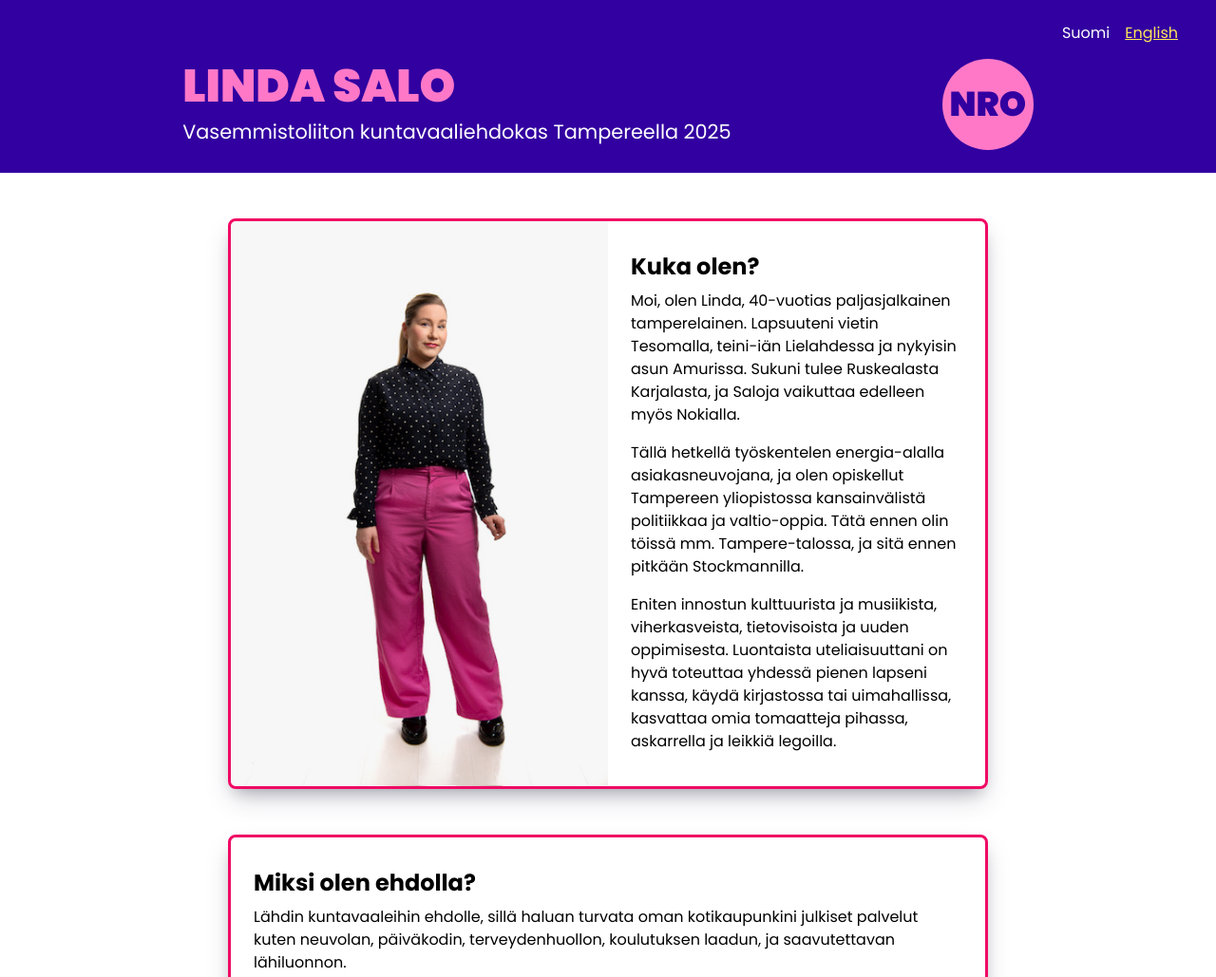
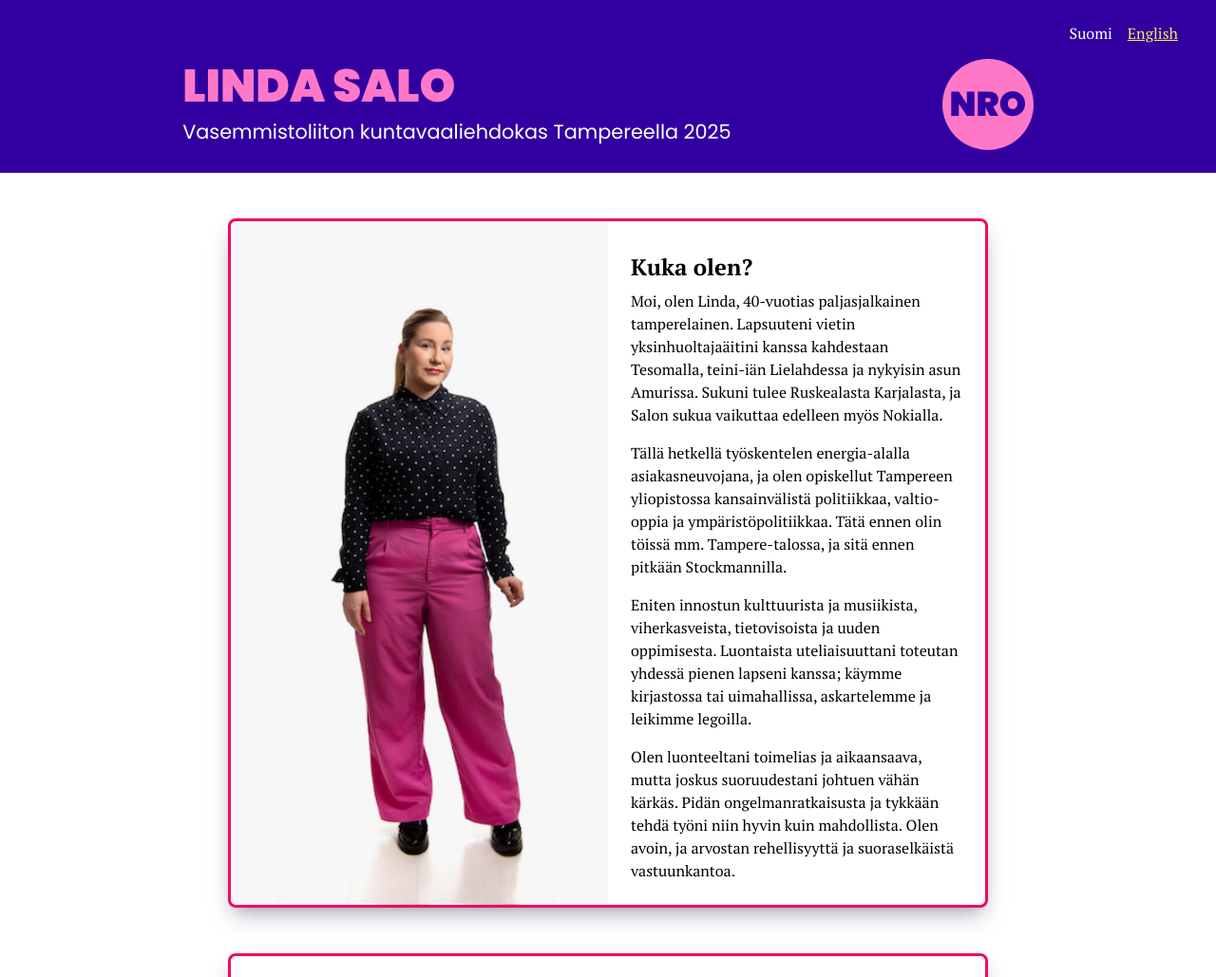
Before and after one commit to soikelo/campaign-page-linda, a plain HTML site: page index.html in a window 1280 px wide. Shown: the top 1029 px of the page at 95% size. Drawn offline with Linux system fonts and the light colour scheme.

Commit message:
Add updated files via upload

```diff
--- a/index.html
+++ b/index.html
@@ -1,15 +1,18 @@
 <html lang="en">
 
 <head>
-    <meta charset="utf-8"/>
+    <meta charset="utf-8" />
+    <meta name="description"
+        content="Olen Linda Salo ja olen Vasemmistoliiton kuntavaaliehdokas Tampereella 2025. Tärkeimpinä teemoinani ovat toivo, sivistys ja rohkeus.">
+    <meta name="keywords" content="Vasemmistoliitto, kuntavaalit, kuntavaaliehdokas">
+    <link rel="icon" href="icon.svg" type="image/svg+xml">
     <title>Linda Salo</title>
     <meta name="viewport" content="width=device-width, initial-scale=1" />
     <link rel="stylesheet" href="style.css" />
     <link rel="preconnect" href="https://fonts.googleapis.com">
-    <link rel="preconnect" href="https://fonts.gstatic.com" crossorigin>
-    <link
-        href="https://fonts.googleapis.com/css2?family=Poppins:ital,wght@0,100;0,200;0,300;0,400;0,500;0,600;0,700;0,800;0,900;1,100;1,200;1,300;1,400;1,500;1,600;1,700;1,800;1,900&display=swap"
-        rel="stylesheet">
+<link rel="preconnect" href="https://fonts.gstatic.com" crossorigin>
+<link href="https://fonts.googleapis.com/css2?family=PT+Serif:ital,wght@0,400;0,700;1,400;1,700&family=Poppins:ital,wght@0,100;0,200;0,300;0,400;0,500;0,600;0,700;0,800;0,900;1,100;1,200;1,300;1,400;1,500;1,600;1,700;1,800;1,900&display=swap" rel="stylesheet">
+
 </head>
 
 <body>
@@ -31,11 +34,11 @@
     <main class="wrapper">
         <div class="mobile-container">
             <img class="image-mobile" src="images/LindaSalo-vaalikuva2.jpeg"
-                alt="vaalea nainen mustassa paidassa istuu ja hymyilee kameralle" />
+                alt="a woman with blond hair and black shirt is sitting and smiling" />
         </div>
         <div class="container">
             <img class="image-standing" src="images/LindaSalo-vaalikuva1.jpeg"
-                alt="pinkkihousuinen vaalea nainen seisoo ja hymyilee kameralle" />
+                alt="a woman with blond hair, pink trousers and black shirt is standing and smiling" />
             <div class="introduction" data-i18n="introduction">
             </div>
         </div>
@@ -48,7 +51,7 @@
                 <p class="slogan" data-i18n="slogan"></p>
             </div>
             <img class="image-sitting" src="images/LindaSalo-vaalikuva2.jpeg"
-                alt="vaalea nainen mustassa paidassa istuu ja hymyilee kameralle" />
+                alt="a woman with blond hair and black shirt is sitting and smiling" />
         </div>
         <div class="container">
             <div class="values1" data-i18n="values1">
@@ -71,9 +74,9 @@
     <footer>
         <div class="social-media-links">
             <a href="https://vasemmisto.fi/" target="_blank"> <img class="logo-vasemmistoliitto"
-                    src="images/logo_vasemmisto_CMYK_gradient.png" alt="valkoinen vasemmistoliiton logo"></a>
+                    src="images/logo_vasemmisto_CMYK_gradient.png" alt="Left Alliance logo"></a>
+            <a href="https://www.facebook.com/share/15xLGW7sPz/?mibextid=wwXIfr" target="_blank">Facebook</a>
             <a href="https://www.instagram.com/lindansalo?igsh=aGhmcGU2eTRyaXJ2" target="_blank">Instagram</a>
-            <a href="https://www.facebook.com/share/15xLGW7sPz/?mibextid=wwXIfr" target="_blank">Facebook</a>
             <a href="https://www.linkedin.com/in/linda-salo-b00b11230/" target="_blank">LinkedIn</a>
         </div>
 
--- a/script.js
+++ b/script.js
@@ -5,78 +5,35 @@ const translations = {
             <p>Vasemmistoliiton kuntavaaliehdokas Tampereella 2025</p>`,
         introduction: `
          <h2>Kuka olen?</h2>
-                <p>Moi, olen Linda, 40-vuotias paljasjalkainen tamperelainen. Lapsuuteni vietin Tesomalla, teini-iän
-                    Lielahdessa ja nykyisin asun Amurissa. Sukuni tulee Ruskealasta Karjalasta, ja Saloja vaikuttaa
-                    edelleen myös Nokialla.</p>
-                <p>Tällä hetkellä työskentelen energia-alalla asiakasneuvojana, ja olen opiskellut Tampereen
-                    yliopistossa kansainvälistä politiikkaa ja valtio-oppia. Tätä ennen olin töissä mm. Tampere-talossa,
-                    ja sitä ennen pitkään Stockmannilla.</p>
-                <p>Eniten innostun kulttuurista ja musiikista, viherkasveista, tietovisoista ja uuden oppimisesta.
-                    Luontaista uteliaisuuttani on hyvä toteuttaa yhdessä pienen lapseni kanssa, käydä kirjastossa tai
-                    uimahallissa, kasvattaa omia tomaatteja pihassa, askarrella ja leikkiä legoilla.</p>`,
+                <p>Moi, olen Linda, 40-vuotias paljasjalkainen tamperelainen. Lapsuuteni vietin yksinhuoltajaäitini kanssa kahdestaan Tesomalla, teini-iän Lielahdessa ja nykyisin asun Amurissa. Sukuni tulee Ruskealasta Karjalasta, ja Salon sukua vaikuttaa edelleen myös Nokialla.
+                <p>Tällä hetkellä työskentelen energia-alalla asiakasneuvojana, ja olen opiskellut Tampereen yliopistossa kansainvälistä politiikkaa, valtio-oppia ja ympäristöpolitiikkaa. Tätä ennen olin töissä mm. Tampere-talossa, ja sitä ennen pitkään Stockmannilla.</p>
+                <p>Eniten innostun kulttuurista ja musiikista, viherkasveista, tietovisoista ja uuden oppimisesta. Luontaista uteliaisuuttani toteutan yhdessä pienen lapseni kanssa; käymme kirjastossa tai uimahallissa, askartelemme ja leikimme legoilla.</p>
+                <p>Olen luonteeltani toimelias ja aikaansaava, mutta joskus suoruudestani johtuen vähän kärkäs. Pidän ongelmanratkaisusta ja tykkään tehdä työni niin hyvin kuin mahdollista. Olen avoin, ja arvostan rehellisyyttä ja suoraselkäistä vastuunkantoa.</p>`,
         justification:
             `<h2>Miksi olen ehdolla?</h2>
-                <p>Lähdin kuntavaaleihin ehdolle, sillä haluan turvata oman kotikaupunkini julkiset palvelut kuten
-                    neuvolan, päiväkodin, terveydenhuollon, koulutuksen laadun, ja saavutettavan lähiluonnon.</p>
-                <p>Eniten suututtaa epäoikeudenmukaisuus ja epäreiluus. Minulle on maksettu vuosien ajan liian pientä
-                    palkkaa (sain sen onneksi takautuvasti), olen ollut 0h-sopimuksella töissä useamman vuoden ja
-                    taloudellinen toimeentuloni on ollut hyvin epävarmaa varsinkin opiskeluaikoina. Palkalla tai
-                    eläkkeellä pitäisi voida elää. On kuitenkin elämäntilanteita, joissa meistä jokainen saattaa tarvita
-                    vaikkapa asumis- tai toimeentulotukea.</p>
-                <p>On aivan käsittämätöntä, että yhteisesti maksetuilla veroilla ei muka saa hyvää terveydenhuoltoa ja
-                    hoitoa silloin kun tarvitsee, että lapset joutuvat opiskelemaan homekouluissa aivan liian suurissa
-                    ryhmissä, perheet jonottavat ruokajonoissa ja asunnottomuus vain kasvaa. Näihin kaikkiin on
-                    mahdollista puuttua ja ennaltaehkäistä ongelmia, jos vain on poliittista tahtoa.</p>`,
+                <p>Lähdin kuntavaaleihin ehdolle, sillä haluan ensisijaisesti turvata oman kotikaupunkini julkiset palvelut kuten neuvolan, päiväkodin, terveydenhuollon, koulutuksen laadun ja saavutettavan lähiluonnon.</p>
+                <p>Olen turhautunut, kun tasa-arvo ei toteudu, sillä kaikilla meistä ei ole varaa yksityiseen vakuutukseen tai työterveyttä, jonka puoleen kääntyä. Vanhuksilta viedään kasvokkain tapahtuva päivätoiminta ja lapsilta leikataan aamu- ja iltapäiväkerhot. Harmittaa kun talviauraus tehdään aina autoilijoiden ehdolla, eikä pyörätuolilla, rollaattorilla tai vaunuilla pääse lumivallien vuoksi suojateiden yli. Parkkipaikkoja voisi käyttää uusille asuintaloille, tai lisätä luonnon monimuotoisuutta.</p>
+                <p>On aivan käsittämätöntä, että yhteisesti maksetuilla veroilla ei saa hyvää terveydenhuoltoa ja hoitoa silloin kun tarvitsee, että lapset joutuvat opiskelemaan homekouluissa aivan liian suurissa ryhmissä, perheet jonottavat ruokajonoissa ja asunnottomuus vain kasvaa. Näihin kaikkiin on mahdollista puuttua ja ennaltaehkäistä ongelmia, jos vain on poliittista tahtoa.</p>
+                <p>Palkalla tai eläkkeellä pitäisi voida Suomessa elää. On kuitenkin elämäntilanteita, joissa meistä jokainen saattaa tarvita vaikkapa asumis- tai toimeentulotukea. On täysin väärin, että työttömyydestä rankaistaan, ja leikataan niiltä, joilla on jo valmiiksi vähiten.</p>
+                <p>Olen huolissani yhteiskuntarauhasta ja erityisesti nuorten osallistumisesta demokratiaan. Se ei ole kenenkään etu, jos ihmiset luovuttavat tai vaipuvat epätoivoon. Verovarojamme tulee kohdentaa terveydenhuoltoon, pedagogisesti laadukkaaseen varhaiskasvatukseen, kirjastoihin, kulttuuritarjontaan ja harrastusmahdollisuuksiin eli julkisiin palveluihin, jotka ovat suomalaisen yhteiskunnan kivijalka.</p>`,
         slogan:
-            `ARVONI OVAT TOIVO, SIVISTYS JA ROHKEUS`,
+            `ARVONI OVAT TOIVO, ROHKEUS JA SIVISTYS`,
         values1: `<h2>Toivo</h2>
-
-                <p>Vaikka sota, vallanhimo ja fasismi vyöryvät joka tuutista päälle, minkä seurauksena tekisi mieli
-                    vetää peitto korviin ja piiloutua, niin hämmennyksen ja lamaannuksen sijaan nyt jos koskaan pitää
-                    yrittää toimia.</p>
-                <p>Viisivuotiaani mielestä nukkuminen öisin on turhaa, koska jokainen uusi päivä on niin ihmeellinen ja
-                    innostava. Muistan kaukaisesti tuon tunteen ja toivoisin, että voisimme kaikki ennemmin odottaa
-                    päivän seikkailuja ja mahdollisuuksia avoimin ja turvallisin mielin kuin pelätä, mitä hirveää tänään
-                    tapahtuu.</p>
-                <p>Toivo on voimavara, jonka avulla uskaltaa unelmoida ja kuvitella parempaa tulevaisuutta. Olen ainakin
-                    sen verran velkaa jälkikasvulleni, että yritän esimerkin avulla osoittaa keinoja vaikuttaa,
-                    edustuksellisen demokratian rinnalla toki muillakin tavoin.</p>
-                <p>Haluan, etteivät lapset ja nuoret menetä kipinäänsä vaan kokevat, että heillä on väliä, että heitä
-                    kuunnellaan ja että maailma kuuluu heille. Että osaamme hoitaa yhteiskunnallisia asioita yhdessä.
-                    Että meillä on tulevaisuus, ja että raha ei ole kaiken mittari.</p>`,
-        values2: `<h2>Sivistys</h2>
-
-                <p>Sivistys on enemmän kuin koulutusta. Se on huolenpitoa niistä, jotka eivät välttämättä osaa tai pysty
-                    pitämään huolta itsestään. Lapset, vanhukset, vammaiset, vähemmistöt – sivistys on sitä, että
-                    pidämme heikommassa asemassa olevien puolia ja osoitamme tukea niille, jotka sitä tarvitsevat.</p>
-                <p>Koskaan ei tiedä, jääkö itse työttömäksi, invalidisoituuko tai joutuuko laitokseen, joten empatiakyky
-                    ja solidaarisuus ovat vastavuoroisen tärkeitä. Se, että kannustamme toisiamme ja saamme apua
-                    läheisille.</p>
-                <p>Omia verovarojani pitäisi näin ollen kohdentaa nimenomaan laadukkaaseen varhaiskasvatukseen,
-                    kirjastoihin, kulttuuriin, opetukseen, terveydenhuoltoon ja kaikkiin niihin julkisiin palveluihin,
-                    jotka ovat suomalaisen yhteiskunnan kivijalka.</p>
-                <p>Toivon, että olemme jatkossakin kiinnostava ja laadukasta elämää tarjoava kaupunki ja kunta.
-                    Tampereesta tekee omaleimaisen se, että täällä voi mennä oopperasta punkkikeikalle ja korispelistä
-                    yleiseen saunaan.</p>
-                <p>Haluan, että meillä on jatkossakin turvallinen ja kaikille saavutettava kunta, jossa voi elää hyvää
-                    elämää ilman pelkoa. Näin ollen esimerkiksi turvakotipaikkojen määrää pitää lisätä ja kunnan tulee
-                    tarjota matalan kynnyksen palveluita lähisuhdeväkivaltaa kokeneille, sekä keskittyä
-                    ennaltaehkäisevään työhön väkivaltaan puuttumiseksi.</p>`,
-        values3: `<h2>Rohkeus</h2>
-                <p>Tämän hetken ilmapiiri tuntuu olevan epävarma ja jopa taantumuksellinen. Rohkeudella ja
-                    päättäväisyydellä tehdään meitä kaikkia kuntalaisia koskettavia elämänlaatuun vaikuttavia hyviä
-                    päätöksiä. Näitä ovat esimerkiksi esteettömyyden ja ympäristön aiheuttaman aistiärsykekuormituksen
-                    huomioiminen kaupunkisuunnittelussa, feministinen auraus talvikunnossapidossa (kevyt liikenne ja
-                    pyörätiet) sekä gynekologiset palvelut terveysasemille, ja maksuton ehkäisy alle 25-vuotiaille.</p>
-                <p>Kaipaan uskaltamista ja raikkaita uusia ideoita kaupunkikuvaan, kuten vaikkapa kokonaan uutta
-                    siirtolapuutarha-aluetta tai viljelypalstoja halukkaille, japanilaista puutarhaa, talvipuutarhaa tai
-                    kirsikkapuistoa. Lasten leikkipuistoissa tulisi olla kaikissa varjoa tuovia puita, ja huoltaminen
-                    ajan tasalla. Onkiniemeen mahtuisi aivan varmasti uusi kansankypylä, ja lajikirjosta voidaan
-                    huolehtia mm. bussipysäkkien turvekatoilla ja hulevesistä kosteikoilla.</p>
-                <p>Haluan, että kulttuurintekijöillä ja taiteilijoilla on tilaa olla luovia, että lapset ja nuoret
-                    saavat harrastaa perheen tulotasosta riippumatta ja että asunnottomuutta ja ruokajonojen pituutta
-                    yritetään hillitä. Ja aika on jo omalle muistomerkille, kadulle tai aukiolle edesmenneelle
-                    pioneeriartistille Kikalle! </p>`,
+                <p>Viisivuotiaan lapseni mielestä nukkuminen öisin on turhaa, koska jokainen uusi päivä on niin ihmeellinen ja innostava. Muistan tuon tunteen ja toivoisin, että voisimme kaikki ennemmin odottaa päivän seikkailuja avoimin ja turvallisin mielin kuin pelätä, mitähän hirveää tänään tapahtuu.</p>
+                <p>Uutisista luemme, kuinka sota, vallanhimo ja fasismi vyöryvät päälle, joten tekee mieli vetää peitto korviin ja piiloutua. Toivo on kuitenkin se voimavara, jonka avulla uskaltaa unelmoida ja kuvitella parempaa tulevaisuutta. Olen ainakin sen velkaa jälkikasvulleni ja tuleville sukupolville, että teen voitavani vaikuttaakseni yhteiskuntaan.</p>
+                <p>Haluan, etteivät lapset ja nuoret menetä kipinäänsä vaan kokevat, että heillä on väliä, että heitä kuunnellaan ja että maailma kuuluu heille. Että me osaamme hoitaa yhteiskunnallisia asioita yhdessä. Että meillä kaikilla on tulevaisuus, jossa raha ei ole kaiken mittari. Unelmointi ja idealistiset ideat eivät ole pelkkää haihattelua vaan vaihtoehto, jos me työskentelemme tavoitteiden saavuttamisen eteen realistisesti.</p>
+                <p>Lamaantumisen sijaan nyt jos koskaan on aika toimia, ja siksi olen ehdolla.</p>`,
+        values2: `<h2>Rohkeus</h2>
+                <p>Rohkeudella ja päättäväisyydellä tehdään kaikkien kaupunkilaisten elämänlaatuun vaikuttavia hyviä päätöksiä. Näitä ovat esimerkiksi esteettömyyden ja ympäristön aiheuttaman aistiärsykekuormituksen huomioiminen kaupunkisuunnittelussa, toimiva talvikunnossapito myös kevyelle liikenteelle, gynekologiset palvelut terveysasemille sekä maksuton ehkäisy alle 25-vuotiaille.</p>
+                <p>Kaipaan uskaltamista ja raikkaita uusia ideoita kaupunkikuvaan, kuten vaikkapa kokonaan uutta maltillisissa hinnoissa olevaa siirtolapuutarha-aluetta, esteettömiä viljelypalstoja tai uutta kansankylpylää. Kaikissa leikkipuistoissa tulisi olla varjoa tuovia puita. Lajikirjosta voidaan huolehtia mm. bussipysäkkien turvekatoilla ja pörriäisniityillä, ja kaupungin tulvavesiä voidaan hillitä asianmukaisesti rakennetuilla hulevesikosteikoilla.</p>
+                <p>Haluan, että kulttuurintekijöillä ja taiteilijoilla on edullisia työtiloja olla luovia ja että lapset ja nuoret saavat harrastaa perheen tulotasosta riippumatta. Manserock-cityssä on jo aika suunnittelukilpailulle edesmenneen pioneeriartistin Kikan muistomerkistä!</p>
+                <p>Tampere on kehittynyt valtavasti siitä, kun itse olin lapsi ja odotin kahdesti tunnissa menevää bussia viemään minut musiikkiluokalle Tesomalta Pispalaan. Nyt meillä on joukkoliikenteessä laajentuva ratikka ja lähijuna. Julkinen liikenne on paitsi ekologinen ja vapauttaa kaupunkitilaa muuhun käyttöön, hillitsee se myös pienhiukkaspäästöjä ja näin ollen parantaa ilmanlaatua.</p>
+                <p>Toivon että olemme kiinnostava ja laadukasta elämää tarjoava kaupunki kaikille, ei vain varakkaille ihmisille. Tampereesta tekee omaleimaisen se, että täällä voi mennä oopperasta punkkikeikalle tai koripallopelistä mustikkametsään. Meistä jokaisen tulisi saada elää omannäköistä elämää ja huoletonta arkea. Tämä onnistuu, kun pidämme toistemme puolia ja mietimme ylisukupolvisesti tulevaisuuteen kurkottaen.</p>`,
+        values3: `<h2>Sivistys</h2>
+                <p>Sivistys on enemmän kuin koulutusta. Se on huolenpitoa niistä, jotka eivät välttämättä osaa tai pysty pitämään huolta itsestään. Lapset, vanhukset, vammaiset, vähemmistöt – sivistys on sitä, että pidämme heikommassa asemassa olevien puolia ja osoitamme tukea niille, jotka sitä tarvitsevat.</p>
+                <p>Verovaroja pitäisi kohdentaa laadukkaaseen varhaiskasvatukseen, kirjastoihin, kulttuuriin, opetukseen, terveydenhuoltoon ja kaikkiin niihin julkisiin palveluihin, jotka ovat suomalaisen yhteiskunnan kivijalka. Koskaan ei tiedä, jääkö itse työttömäksi, kohtaako terveyshuolia, invalidisoituuko tai joutuuko laitokseen, joten empatiakyky ja solidaarisuus ovat vastavuoroisen tärkeitä.</p>
+                <p>Haluan, että meillä on jatkossakin turvallinen ja kaikille saavutettava kaupunki, jossa voi elää hyvää elämää ilman pelkoa. Näin ollen esimerkiksi turvakotipaikkojen määrää pitää lisätä, lähisuhdeväkivaltaa kokeneille tulee tarjota matalan kynnyksen palveluita ja väkivaltaan puuttumiseksi tulee keskittyä ennaltaehkäisevään työhön.</p>
+                <p>Epätoivo ajaa ihmiset epätoivoisiin tekoihin, joten yhteiskuntarauhankin vuoksi on puututtava lapsiperheköyhyyteen ja nuorten mielenterveysongelmiin, rahoitettava ennaltaehkäisevää päihdetyötä ja mahdollistettava riittävä toimeentulo yhdenvertaisesti.</p>`,
         contact: `<h2>Ota yhteyttä</h2>
                 <p>Haluatko vaikuttaa jollakin tavalla konkreettisesti?</p>
                 <p>Nyt on tilaisuutesi auttaa ja lahjoittaa kuntavaalikampanjaani, ihan pienkin summa riittää. Rahat
@@ -128,7 +85,7 @@ const translations = {
         snippy at times due to my frankness. I like solving problems and
         performing the best I can at work. I am an open person and I
         appreciate honesty and stand-up responsibility.</p>`,
-        slogan: `MY VALUES ARE HOPE, CIVILIZA&shy;TION AND COURAGE`,
+        slogan: `MY VALUES ARE HOPE, COURAGE AND CIVILIZA&shy;TION`,
         values1: `<h2>Hope</h2>
         <p>According to my 5-year-old, it's useless to sleep at night because
         every new day is so amazing and inspiring. I, too, remember the
@@ -149,30 +106,7 @@ const translations = {
         option if we work towards achieving our goals in a realistic manner.</p>
         <p>The time to take action and not paralyze is now or never, and that is
         why I'm standing for election.</p>`,
-        values2: `<h2>Civilization</h2>
-        <p>Civilization is more than education. It is caring for those who may
-        not be able to take care of themselves. Children, senior citizens,
-        people with disabilities, minorities – civilization means that we stand
-        up for those who are vulnerable and show our support for those
-        who are in need of it.</p>
-        <p>Taxpayers' money should be targeted to quality early childhood
-        education and care, libraries, culture, education, healthcare and all
-        the public services that are the foundation of the Finnish society.
-        Anyone can lose their job, face health issues, become disabled or
-        be placed in institutional care, so empathy and solidarity are
-        mutually important.</p>
-        <p>In the future, as we have so far, I want all of us to be able to lead a
-        good, fearless life in a city that is safe and accessible for everyone.
-        Ergo, shelter home capacity needs to be increased and victims of
-        domestic and immediate partner violence should be offered low-
-        threshold services. In addition, we need to focus on preventive
-        measures to stop the violence.</p>
-        <p>Despair can push people into taking desperate actions, and in order
-        to maintain social harmony, we need to tackle poverty in families
-        with children and mental health issues in young people, fund
-        preventive substance abuse work and enable adequate livelihood
-        for all.</p>`,
-        values3: `<h2>Courage</h2>
+        values2: `<h2>Courage</h2>
         <p>Courage and determination enable making good decisions that
         affect all residents' quality of life, such as paying attention to
         accessibility and overstimulation from the environment in urban
@@ -204,6 +138,29 @@ const translations = {
         our liking and have a carefree everyday life. This will be possible if
         we stand up for each other and reach for the future with an
         intergenerational take.</p>`,
+        values3: `<h2>Civilization</h2>
+        <p>Civilization is more than education. It is caring for those who may
+        not be able to take care of themselves. Children, senior citizens,
+        people with disabilities, minorities – civilization means that we stand
+        up for those who are vulnerable and show our support for those
+        who are in need of it.</p>
+        <p>Taxpayers' money should be targeted to quality early childhood
+        education and care, libraries, culture, education, healthcare and all
+        the public services that are the foundation of the Finnish society.
+        Anyone can lose their job, face health issues, become disabled or
+        be placed in institutional care, so empathy and solidarity are
+        mutually important.</p>
+        <p>In the future, as we have so far, I want all of us to be able to lead a
+        good, fearless life in a city that is safe and accessible for everyone.
+        Ergo, shelter home capacity needs to be increased and victims of
+        domestic and immediate partner violence should be offered low-
+        threshold services. In addition, we need to focus on preventive
+        measures to stop the violence.</p>
+        <p>Despair can push people into taking desperate actions, and in order
+        to maintain social harmony, we need to tackle poverty in families
+        with children and mental health issues in young people, fund
+        preventive substance abuse work and enable adequate livelihood
+        for all.</p>`,
         contact: `<h2>Contact</h2>
         <p>Do you want to have a concrete impact?</p>
         <p>Now is your chance to help and donate to my municipal elections campaign, even the smallest amounts helps! The donations are used for printing and marketing costs.</p>
--- a/style.css
+++ b/style.css
@@ -7,7 +7,7 @@ html,
 body {
     height: 100%;
     background-color: white;
-    font-family: "Poppins", serif;
+    font-family: "PT Serif", serif;
     font-optical-sizing: auto;
     font-weight: 400;
     font-style: normal;
@@ -26,7 +26,7 @@ h1 {
 }
 
 h2 {
-    font-family: "Poppins", serif;
+    font-family: "PT Serif", serif;
     font-optical-sizing: auto;
     font-weight: 700;
     font-style: normal;
```
